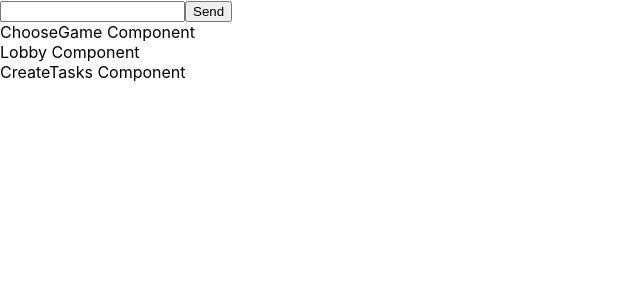
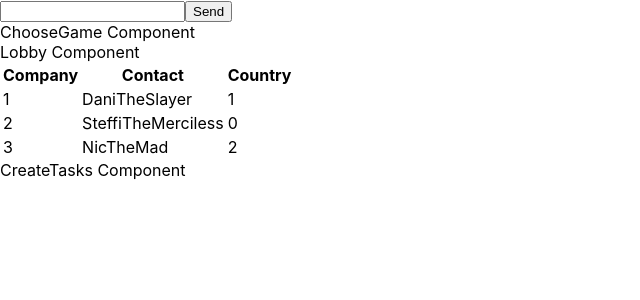
Before and after one commit to Zuehlke/among-eus, a React (Create React App) app in the folder frontend/: page / in a window 1280 px wide. Shown: the top 300 px of the page, without its empty margins (0-640 px from the left). Built offline with nearby package versions, Linux system fonts and the light colour scheme.

Commit message:
Render players on lobby table

```diff
--- a/frontend/src/components/Lobby/Lobby.tsx
+++ b/frontend/src/components/Lobby/Lobby.tsx
@@ -1,10 +1,43 @@
 import React from 'react';
 import './Lobby.css';
 
-const Lobby = () => (
+interface Player {
+    id: string;
+    name: string;
+    tasksCreated: number;
+}
+
+interface LobbyProps {
+    players: Array<Player>
+}
+
+const Lobby = (props: LobbyProps) => (
   <div className="Lobby">
     Lobby Component
+      <table>
+          <tr>
+              <th>Company</th>
+              <th>Contact</th>
+              <th>Country</th>
+          </tr>
+          {console.log(props)}
+          {props.players.map((player: Player) => (
+              <tr>
+                <td>{player.id}</td>
+                <td>{player.name}</td>
+                <td>{player.tasksCreated}</td>
+              </tr>
+          ))}
+      </table>
   </div>
 );
 
+Lobby.defaultProps = {
+    players: [
+        {"id": "1", "name": "DaniTheSlayer", "tasksCreated": 1} as Player,
+        {"id": "2", "name": "SteffiTheMerciless", "tasksCreated": 0} as Player,
+        {"id": "3", "name": "NicTheMad", "tasksCreated": 2} as Player,
+    ]
+};
+
 export default Lobby;
```
